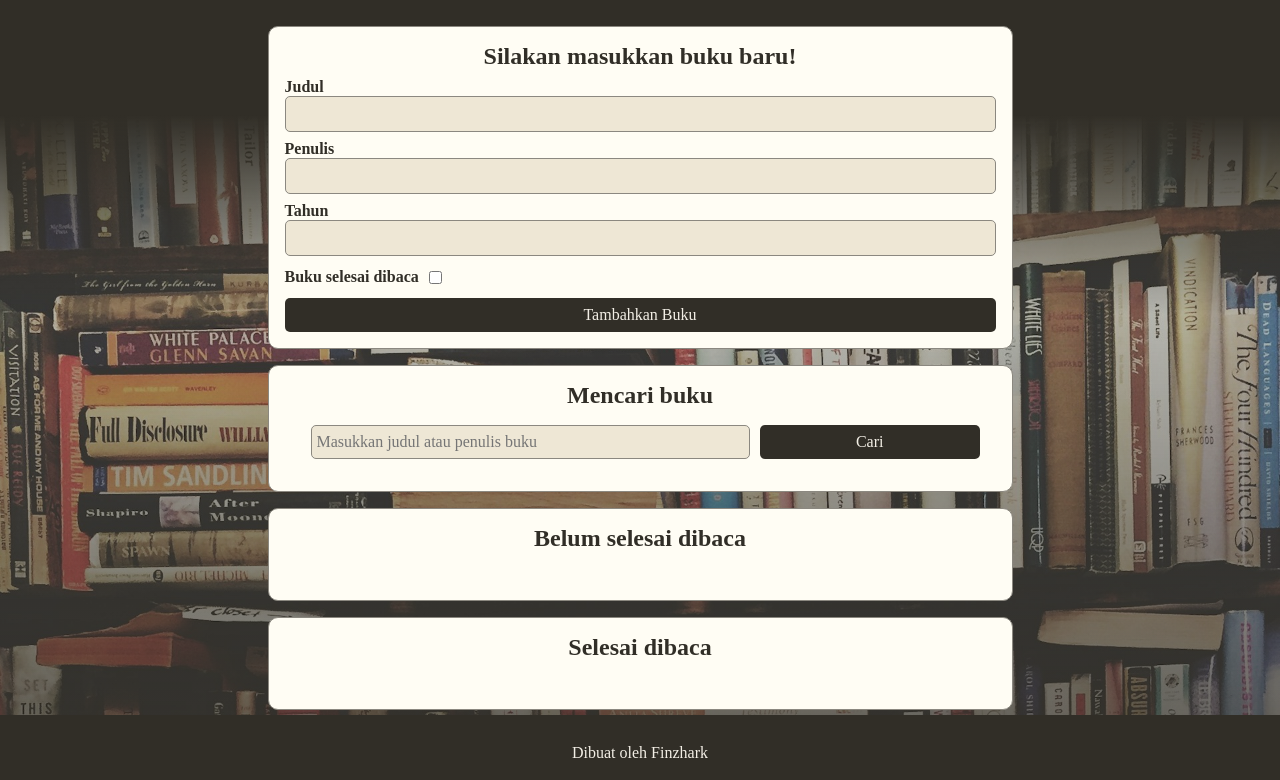
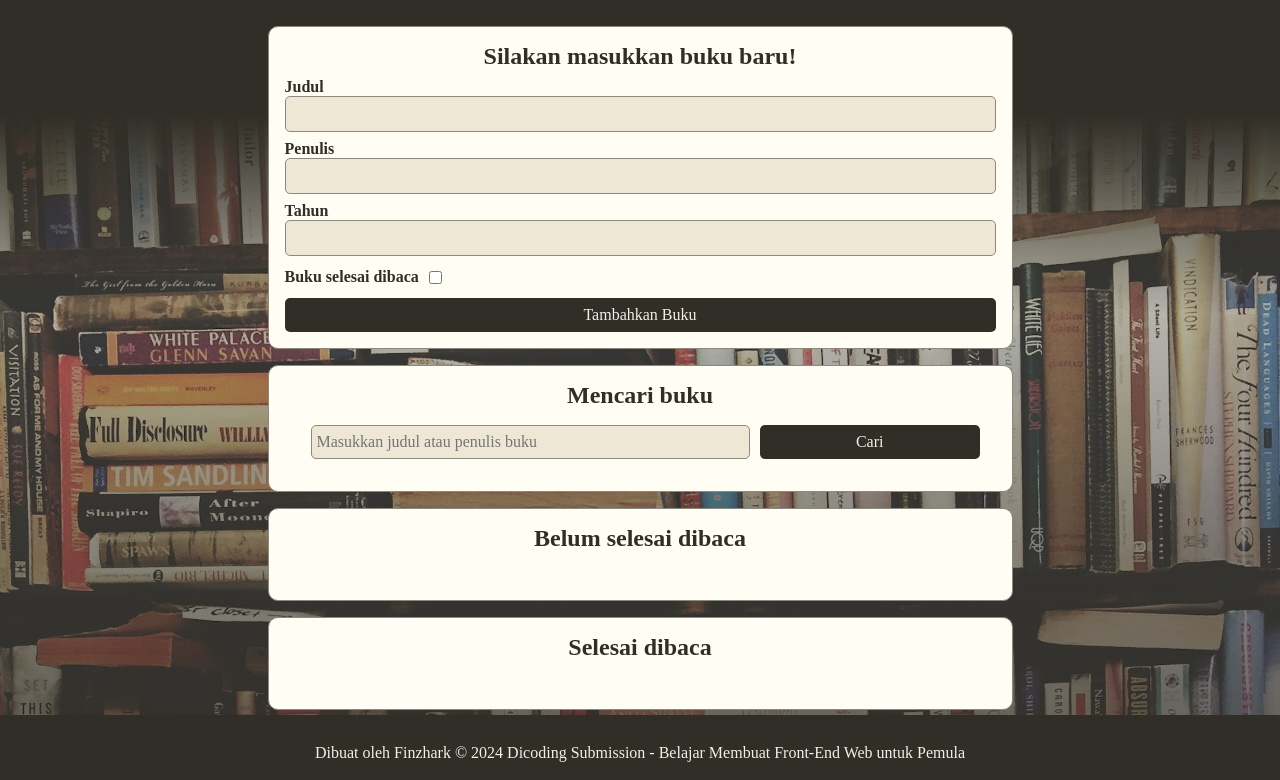
Before and after one commit to Finzhark/DicodingSubmission-BelajarMembuatFront-EndWebuntukPemula-01-My-Bookshelf-Apps, a plain HTML site: page index.html in a window 1280 px wide. Shown: the part 85-865 px from the top of the page. Drawn offline with Linux system fonts and the light colour scheme; a web font is replaced by a local one.

Commit message:
Menambah kata-kata di footer

```diff
--- a/index.html
+++ b/index.html
@@ -87,7 +87,7 @@
     </main>
 
     <footer>
-        <p>Dibuat oleh <a href="https://github.com/Finzhark">Finzhark</a></p>
+        <p>Dibuat oleh <a href="https://github.com/Finzhark">Finzhark</a> &#169 2024 Dicoding Submission - Belajar Membuat Front-End Web untuk Pemula</p>
     </footer>
     <script src="asset/js/main.js" type="text/javascript"></script>
 </body>
```
